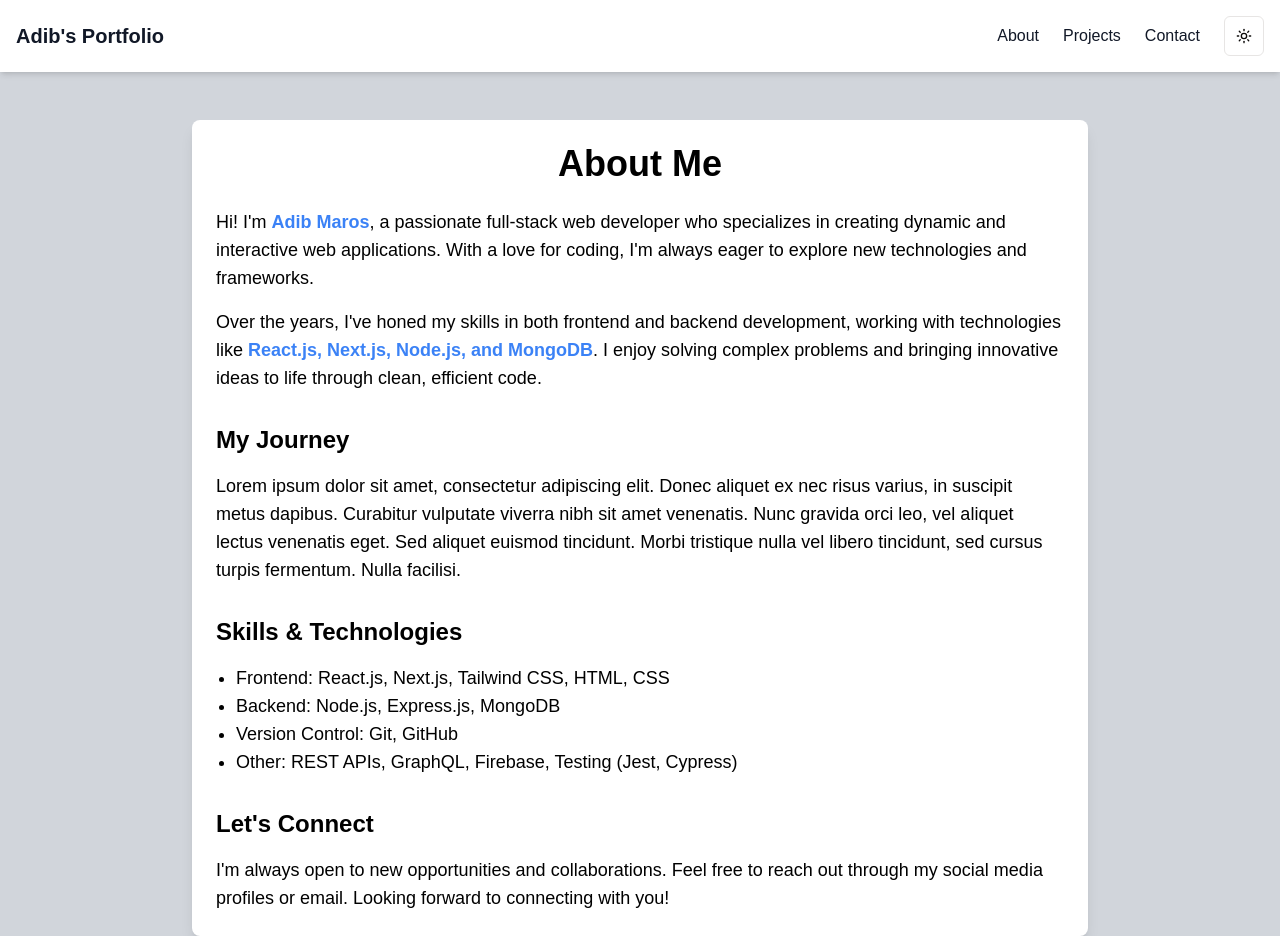
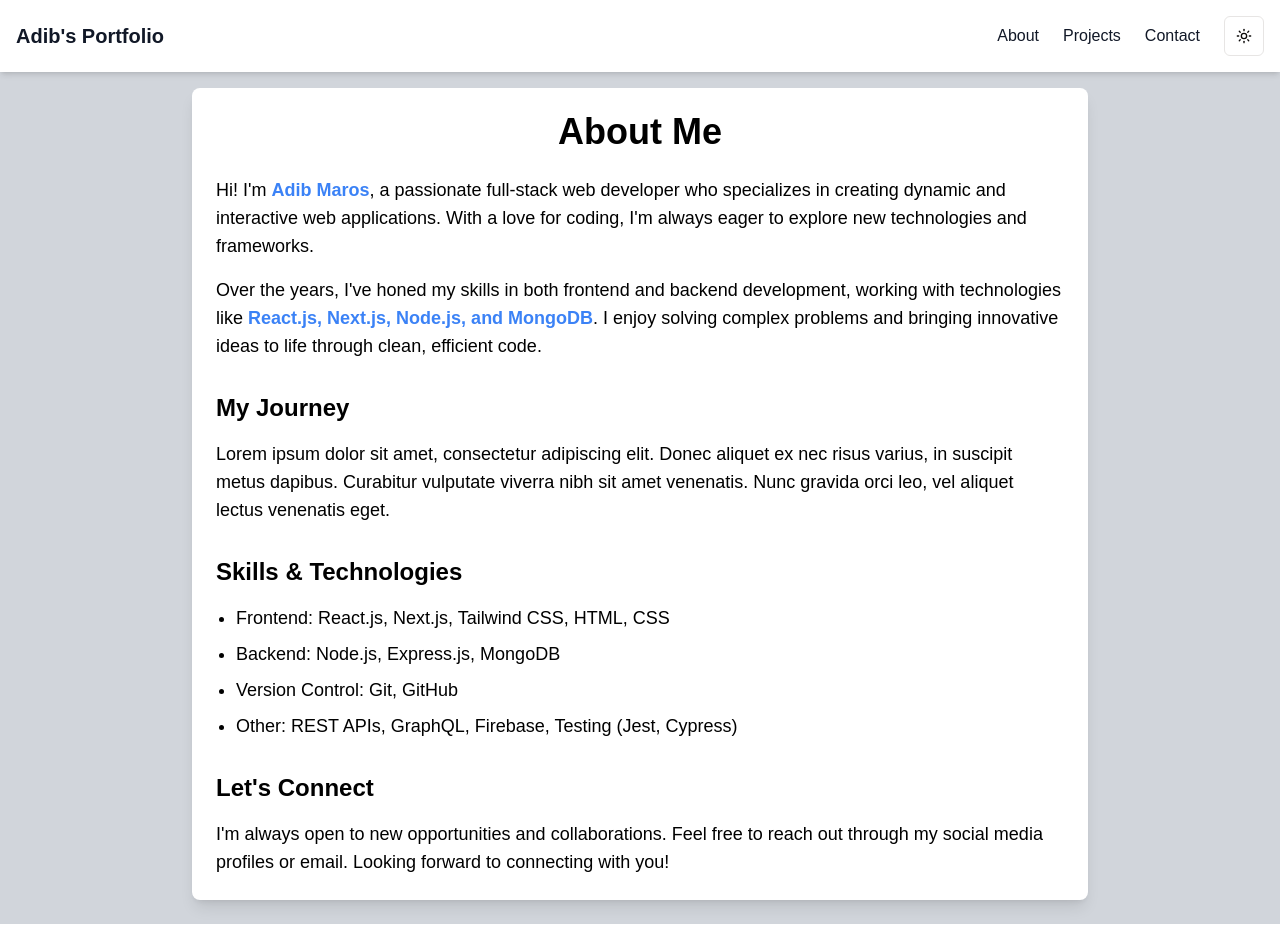
Before and after one commit to Adibmaros/my-portfolio, a Next.js app: page /about in a window 1280 px wide. Built offline with nearby package versions, Linux system fonts and the light colour scheme.

Commit message:
perbaikan halaman projects dan about

```diff
--- a/src/app/about/page.js
+++ b/src/app/about/page.js
@@ -1,44 +1,99 @@
+"use client";
 import Navbar from "@/components/Navbar";
 import React from "react";
+import { motion } from "framer-motion";
 
-const page = () => {
+const Page = () => {
+  const containerVariants = {
+    hidden: { opacity: 0 },
+    visible: {
+      opacity: 1,
+      transition: {
+        delayChildren: 0.3,
+        staggerChildren: 0.2,
+      },
+    },
+  };
+
+  const itemVariants = {
+    hidden: { y: 20, opacity: 0 },
+    visible: {
+      y: 0,
+      opacity: 1,
+      transition: {
+        duration: 0.5,
+        ease: "easeOut",
+      },
+    },
+  };
+
+  const skillsVariants = {
+    hidden: { opacity: 0, x: -20 },
+    visible: (item) => ({
+      opacity: 1,
+      x: 0,
+      transition: {
+        delay: item * 0.1,
+        duration: 0.5,
+      },
+    }),
+  };
+
   return (
-    <div className="min-h-screen bg-gray-300 dark:bg-gray-600 ">
+    <div className="min-h-screen bg-gray-300 dark:bg-gray-600 pb-2">
       <Navbar />
-      <div className="max-w-4xl mx-auto p-6 mt-12 bg-white dark:bg-gray-800 rounded-lg shadow-lg">
-        <h1 className="text-4xl font-bold text-center text-black dark:text-white">About Me</h1>
+      <motion.div initial={{ opacity: 0, y: 20 }} animate={{ opacity: 1, y: 0 }} transition={{ duration: 0.6 }} className="max-w-4xl md:mx-auto mx-4 p-6 md:my-4 my-8 bg-white dark:bg-gray-800 rounded-lg shadow-lg">
+        <motion.h1 initial={{ opacity: 0, scale: 0.9 }} animate={{ opacity: 1, scale: 1 }} transition={{ duration: 0.5 }} className="text-4xl font-bold text-center text-black dark:text-white">
+          About Me
+        </motion.h1>
 
-        <div className="mt-6 text-black dark:text-white">
-          <p className="text-lg">
-            Hi! I'm <span className="font-semibold text-blue-500">Adib Maros</span>, a passionate full-stack web developer who specializes in creating dynamic and interactive web applications. With a love for coding, I'm always eager to
-            explore new technologies and frameworks.
-          </p>
+        <motion.div variants={containerVariants} initial="hidden" animate="visible" className="mt-6 text-black dark:text-white">
+          <motion.p variants={itemVariants} className="text-lg">
+            Hi! I'm{" "}
+            <motion.span whileHover={{ scale: 1.1 }} className="font-semibold text-blue-500 inline-block">
+              Adib Maros
+            </motion.span>
+            , a passionate full-stack web developer who specializes in creating dynamic and interactive web applications. With a love for coding, I'm always eager to explore new technologies and frameworks.
+          </motion.p>
 
-          <p className="mt-4 text-lg">
+          <motion.p variants={itemVariants} className="mt-4 text-lg">
             Over the years, I've honed my skills in both frontend and backend development, working with technologies like
-            <span className="font-semibold text-blue-500"> React.js, Next.js, Node.js, and MongoDB</span>. I enjoy solving complex problems and bringing innovative ideas to life through clean, efficient code.
-          </p>
+            <motion.span whileHover={{ scale: 1.05 }} className="font-semibold text-blue-500">
+              {" "}
+              React.js, Next.js, Node.js, and MongoDB
+            </motion.span>
+            . I enjoy solving complex problems and bringing innovative ideas to life through clean, efficient code.
+          </motion.p>
 
-          <h2 className="text-2xl mt-8 font-semibold text-black dark:text-white">My Journey</h2>
-          <p className="mt-4 text-lg">
+          <motion.h2 variants={itemVariants} className="text-2xl mt-8 font-semibold text-black dark:text-white">
+            My Journey
+          </motion.h2>
+          <motion.p variants={itemVariants} className="mt-4 text-lg">
             Lorem ipsum dolor sit amet, consectetur adipiscing elit. Donec aliquet ex nec risus varius, in suscipit metus dapibus. Curabitur vulputate viverra nibh sit amet venenatis. Nunc gravida orci leo, vel aliquet lectus venenatis
-            eget. Sed aliquet euismod tincidunt. Morbi tristique nulla vel libero tincidunt, sed cursus turpis fermentum. Nulla facilisi.
-          </p>
+            eget.
+          </motion.p>
 
-          <h2 className="text-2xl mt-8 font-semibold text-black dark:text-white">Skills & Technologies</h2>
-          <ul className="list-disc pl-5 mt-4 text-lg">
-            <li>Frontend: React.js, Next.js, Tailwind CSS, HTML, CSS</li>
-            <li>Backend: Node.js, Express.js, MongoDB</li>
-            <li>Version Control: Git, GitHub</li>
-            <li>Other: REST APIs, GraphQL, Firebase, Testing (Jest, Cypress)</li>
-          </ul>
+          <motion.h2 variants={itemVariants} className="text-2xl mt-8 font-semibold text-black dark:text-white">
+            Skills & Technologies
+          </motion.h2>
+          <motion.ul className="list-disc pl-5 mt-4 text-lg">
+            {["Frontend: React.js, Next.js, Tailwind CSS, HTML, CSS", "Backend: Node.js, Express.js, MongoDB", "Version Control: Git, GitHub", "Other: REST APIs, GraphQL, Firebase, Testing (Jest, Cypress)"].map((skill, index) => (
+              <motion.li key={index} custom={index} variants={skillsVariants} whileHover={{ x: 10, transition: { duration: 0.2 } }} className="my-2">
+                {skill}
+              </motion.li>
+            ))}
+          </motion.ul>
 
-          <h2 className="text-2xl mt-8 font-semibold text-black dark:text-white">Let's Connect</h2>
-          <p className="mt-4 text-lg">I'm always open to new opportunities and collaborations. Feel free to reach out through my social media profiles or email. Looking forward to connecting with you!</p>
-        </div>
-      </div>
+          <motion.h2 variants={itemVariants} className="text-2xl mt-8 font-semibold text-black dark:text-white">
+            Let's Connect
+          </motion.h2>
+          <motion.p variants={itemVariants} className="mt-4 text-lg" whileHover={{ scale: 1.01 }}>
+            I'm always open to new opportunities and collaborations. Feel free to reach out through my social media profiles or email. Looking forward to connecting with you!
+          </motion.p>
+        </motion.div>
+      </motion.div>
     </div>
   );
 };
 
-export default page;
+export default Page;
--- /dev/null
+++ b/src/app/contact/page.js
@@ -0,0 +1,15 @@
+import Navbar from "@/components/Navbar";
+import React from "react";
+
+const page = () => {
+  return (
+    <div className="min-h-screen bg-gray-300 dark:bg-gray-600 pb-2">
+      <Navbar />
+      <div>
+        <h1>contact</h1>
+      </div>
+    </div>
+  );
+};
+
+export default page;
--- /dev/null
+++ b/src/app/projects/page.js
@@ -0,0 +1,52 @@
+"use client";
+
+import Navbar from "@/components/Navbar";
+import React from "react";
+import ProjectCard from "@/components/ProjectCard";
+
+const page = () => {
+  const projects = [
+    {
+      title: "E-Commerce Website",
+      description: "A full-featured e-commerce platform built with Next.js and xendit integration for secure payments.",
+      image: "/assets/projects/image.png",
+      liveUrl: "https://ecommerce-byadib.vercel.app/",
+      githubUrl: "https://github.com/Adibmaros/bwa-belanja-backup",
+      tech: ["Next.js", "Tailwind CSS", "Shadcn UI", "Xendit", "Supabase"],
+    },
+    {
+      title: "Filowords App",
+      description: "An application featuring a collection of wise, inspirational, and motivational quotes to uplift and broaden perspectives.",
+      image: "/assets/projects/image2.png",
+      liveUrl: "https://filowords-app.vercel.app/",
+      githubUrl: "https://github.com/Adibmaros/filowords-app",
+      tech: ["Next js", "Supabase"],
+    },
+    {
+      title: "Task Management App",
+      description: "A responsive task management application with real-time updates and team collaboration features.",
+      image: "/api/placeholder/800/600",
+      liveUrl: "https://example.com",
+      githubUrl: "https://github.com/example/project",
+      tech: ["React", "Firebase", "Material-UI"],
+    },
+    // Tambahkan project lainnya di sini
+  ];
+
+  return (
+    <div className="min-h-screen bg-gray-300 dark:bg-gray-600 pb-12">
+      <Navbar />
+      <div className="container mx-auto px-4 py-8">
+        <h1 className="text-4xl font-bold text-center mb-4 text-gray-800 dark:text-white">My Projects</h1>
+        <p className="text-center text-gray-600 dark:text-gray-300 mb-8">Here are some of the projects I've worked on. Feel free to explore!</p>
+        <div className="grid grid-cols-1 md:grid-cols-2 lg:grid-cols-3 gap-8">
+          {projects.map((project, index) => (
+            <ProjectCard key={index} {...project} />
+          ))}
+        </div>
+      </div>
+    </div>
+  );
+};
+
+export default page;
--- a/src/components/Hero.jsx
+++ b/src/components/Hero.jsx
@@ -53,7 +53,7 @@ const Hero = () => {
                     >
                         {[
                             { icon: <Github className="text-black" />, href: "https://github.com/Adibmaros/" },
-                            { icon: <Youtube className="text-red-500" />, href: "https://github.com/Adibmaros/" },
+                            { icon: <Youtube className="text-red-500" />, href: "https://www.youtube.com/@codewithadibb" },
                             { icon: <Linkedin className="text-blue-500" />, href: "https://www.linkedin.com/in/adib-maros-9826191b0/" },
                             { icon: <Instagram className="text-orange-500" />, href: "https://www.linkedin.com/in/adib-maros-9826191b0/" }
                         ].map((social, index) => (
--- /dev/null
+++ b/src/components/ProjectCard.jsx
@@ -0,0 +1,92 @@
+import React from "react";
+import { Github, ExternalLink } from "lucide-react";
+import { motion } from "framer-motion";
+
+const ProjectCard = ({ title, description, image, liveUrl, githubUrl, tech, index }) => {
+  return (
+    <motion.div
+      initial={{ opacity: 0, y: 20 }}
+      animate={{ opacity: 1, y: 0 }}
+      transition={{
+        duration: 0.5,
+        delay: index * 0.1,
+        ease: "easeOut"
+      }}
+      whileHover={{
+        scale: 1.03,
+        transition: { duration: 0.2 }
+      }}
+      className="bg-white dark:bg-gray-800 rounded-lg shadow-lg overflow-hidden"
+    >
+      <motion.div
+        className="relative h-48 overflow-hidden"
+        whileHover={{ scale: 1.1 }}
+        transition={{ duration: 0.3 }}
+      >
+        <img
+          src={image}
+          alt={title}
+          className="w-full h-full object-cover md:object-fill"
+        />
+      </motion.div>
+      <motion.div
+        className="p-6"
+        initial={{ opacity: 0 }}
+        animate={{ opacity: 1 }}
+        transition={{ delay: 0.2 }}
+      >
+        <motion.h3
+          className="text-xl font-bold mb-2 text-gray-800 dark:text-white"
+        >
+          {title}
+        </motion.h3>
+        <motion.p
+          className="text-gray-600 dark:text-gray-300 mb-4"
+        >
+          {description}
+        </motion.p>
+        <motion.div
+          className="flex flex-wrap gap-2 mb-4"
+        >
+          {tech.map((item, techIndex) => (
+            <motion.span
+              key={techIndex}
+              whileHover={{ scale: 1.1 }}
+              className="px-3 py-1 text-sm bg-gray-200 dark:bg-gray-700 rounded-full text-gray-700 dark:text-gray-300"
+            >
+              {item}
+            </motion.span>
+          ))}
+        </motion.div>
+        <motion.div
+          className="flex justify-between items-center"
+        >
+          <motion.a
+            href={liveUrl}
+            target="_blank"
+            rel="noopener noreferrer"
+            className="flex items-center gap-2 text-blue-600 hover:text-blue-800 dark:text-blue-400 dark:hover:text-blue-300"
+            whileHover={{ scale: 1.05 }}
+            whileTap={{ scale: 0.95 }}
+          >
+            <ExternalLink size={20} />
+            Live Preview
+          </motion.a>
+          <motion.a
+            href={githubUrl}
+            target="_blank"
+            rel="noopener noreferrer"
+            className="flex items-center gap-2 text-gray-700 hover:text-gray-900 dark:text-gray-300 dark:hover:text-gray-100"
+            whileHover={{ scale: 1.05 }}
+            whileTap={{ scale: 0.95 }}
+          >
+            <Github size={20} />
+            Source Code
+          </motion.a>
+        </motion.div>
+      </motion.div>
+    </motion.div>
+  );
+};
+
+export default ProjectCard;
```
Also changed, not shown: public/assets/projects/image.png (added), public/assets/projects/image2.png (added).
